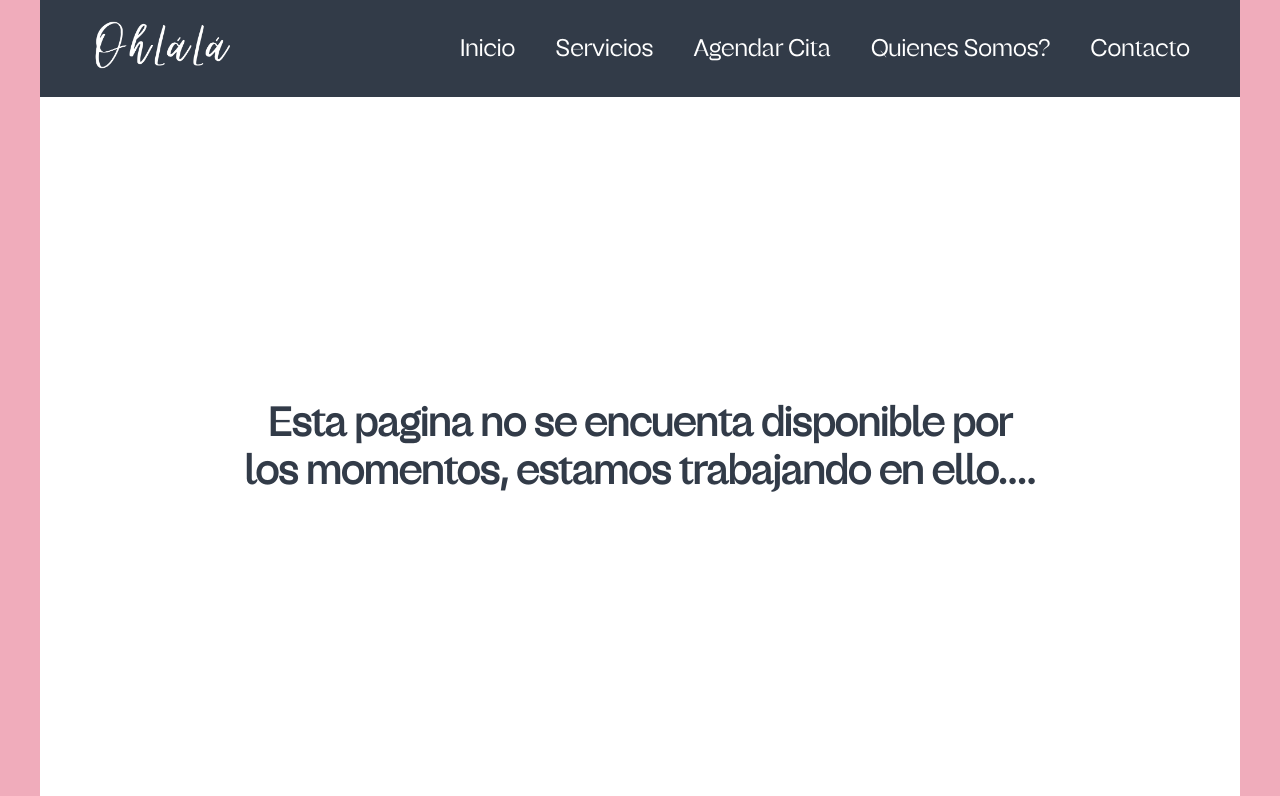
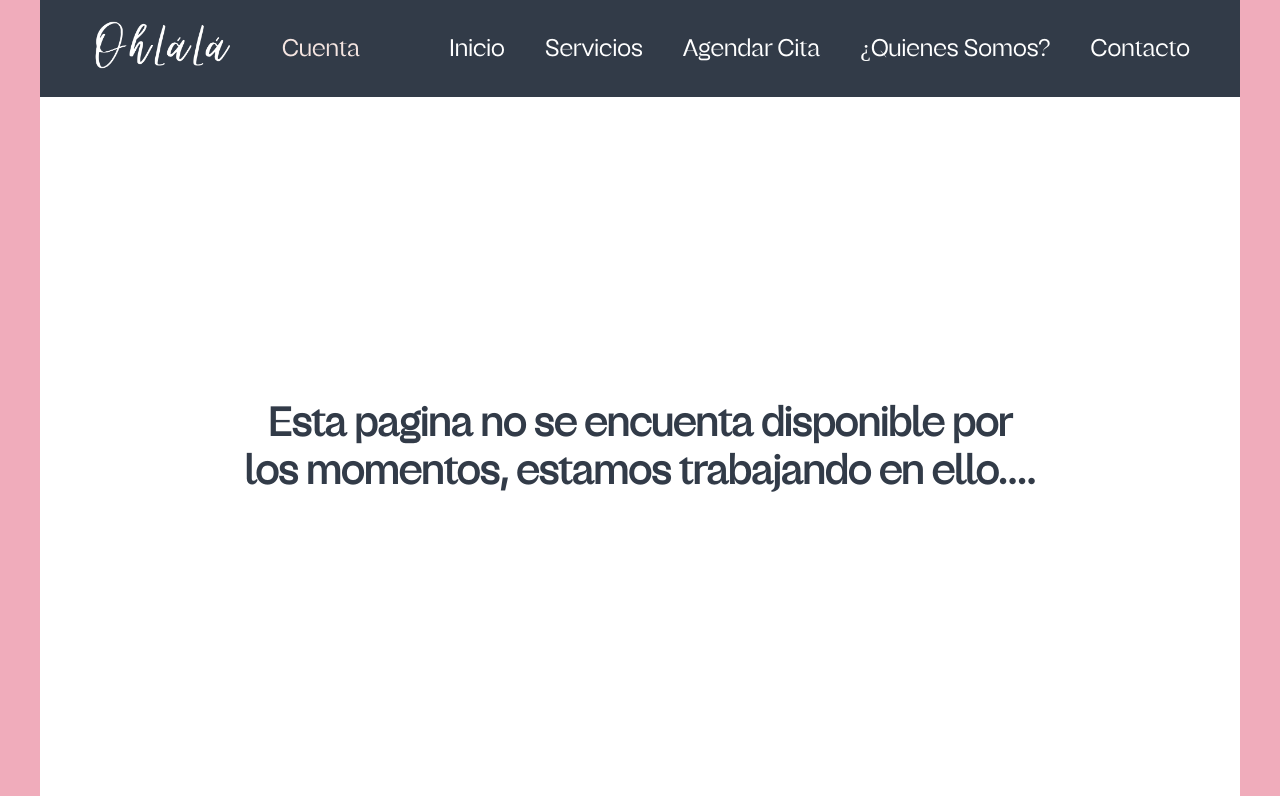
Before and after one commit to luisjuarezve/proyectoOhlala, a Django app: page /agendar in a window 1280 px wide. Shown: the top 796 px of the page. Run offline with Django 5.2, Linux system fonts and the light colour scheme.

Commit message:
Add dropdown menu to navbar

```diff
--- a/ohlala/ohlala/static/css/luisGarrillo.css
+++ b/ohlala/ohlala/static/css/luisGarrillo.css
@@ -280,3 +280,49 @@
 .value-para.light {
     color: #F5E5E1
 }
+
+/*
+    add dropdown menu
+*/
+
+/* Dropdown Button */
+.dropbtn {
+    background-color: #323B48;
+    color: #F5E5E1;
+
+    font-size: 24px;
+    border: none;
+  }
+
+  /* The container <div> - needed to position the dropdown content */
+  .dropdown {
+    position: relative;
+    display: inline-block;
+  }
+
+  /* Dropdown Content (Hidden by Default) */
+  .dropdown-content {
+    display: none;
+    position: absolute;
+    background-color: #323B48;
+    min-width: 160px;
+    box-shadow: 0px 8px 16px 0px rgba(0,0,0,0.2);
+    z-index: 1;
+  }
+
+  /* Links inside the dropdown */
+  .dropdown-content a {
+    color: #F5E5E1;
+    padding: 12px 16px;
+    text-decoration: none;
+    display: block;
+  }
+
+  /* Change color of dropdown links on hover */
+  .dropdown-content a:hover {color: #F0ACBB;}
+
+  /* Show the dropdown menu on hover */
+  .dropdown:hover .dropdown-content {display: block;}
+
+  /* Change the background color of the dropdown button when the dropdown content is shown */
+  .dropdown:hover .dropbtn {color: #F0ACBB;}
--- a/ohlala/ohlala_app/templates/ohlala_app/index.html
+++ b/ohlala/ohlala_app/templates/ohlala_app/index.html
@@ -17,12 +17,19 @@
             <a href="{% url "inicio" %}">
                 <img src="{% static "img/logo_nuevo.png" %}" class="logo" alt="logotipo-ohlala">
             </a>
+            <div class="dropdown">
+                <button class="dropbtn">Cuenta</button>
+                <div class="dropdown-content">
+                    <a href="#">Registro</a>
+                    <a href="#">Inicio de sesión</a>
+                </div>
+            </div>
             <nav>
                 <ul>
                     <li class="nav-item"><a href="{% url "inicio" %}">Inicio</a></li>
                     <li class="nav-item"><a href="{% url "precios" %}">Servicios</a></li>
                     <li class="nav-item"><a href="{% url "agendar" %}">Agendar Cita</a></li>
-                    <li class="nav-item"><a href="{% url "nosotros" %}">Quienes Somos?</a></li>
+                    <li class="nav-item"><a href="{% url "nosotros" %}">¿Quienes Somos?</a></li>
                     <li class="nav-item"><a href="{% url "contacto" %}">Contacto</a></li>
                 </ul>
             </nav>
```
